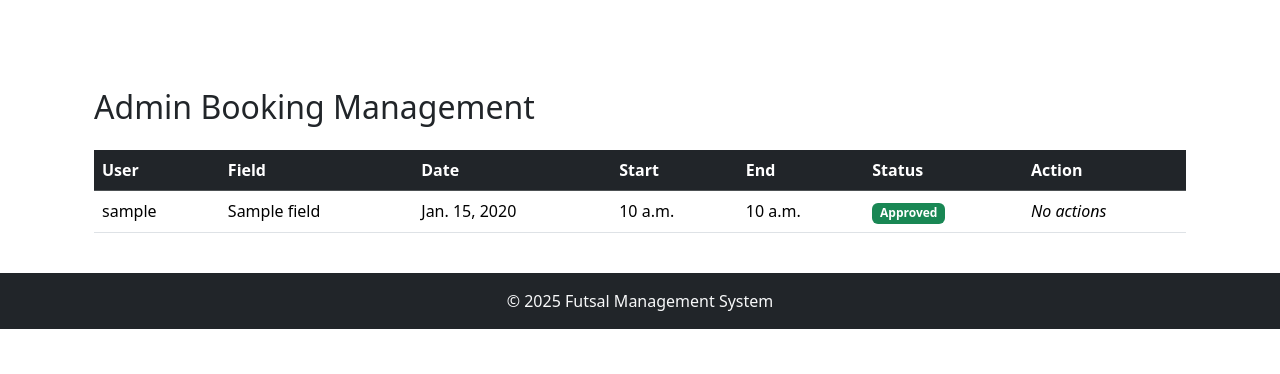
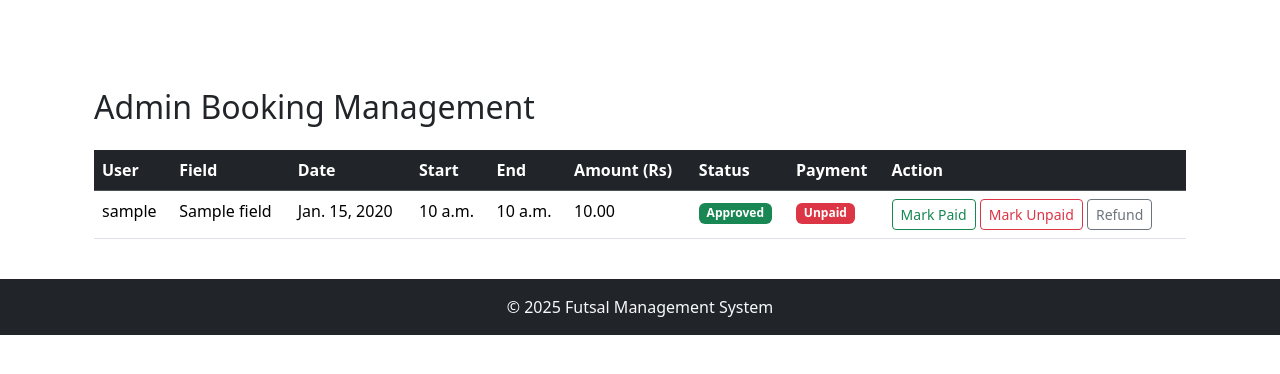
Before and after one commit to crestadev/futsal_management_system, a Django app: page /admin-dashboard/ in a window 1280 px wide. Shown: the part 56-430 px from the top of the page. Run offline with Django 5.2, Linux system fonts and the light colour scheme; a user stored in the database is signed in; tables that the repository leaves empty hold one stand-in row (values such as "Sample post"); some libraries are stand-ins or nearby versions.

Commit message:
Added template for admin

```diff
--- a/templates/admin_dashboard.html
+++ b/templates/admin_dashboard.html
@@ -12,7 +12,9 @@
         <th>Date</th>
         <th>Start</th>
         <th>End</th>
+        <th>Amount (Rs)</th>
         <th>Status</th>
+        <th>Payment</th>
         <th>Action</th>
       </tr>
     </thead>
@@ -24,6 +26,7 @@
         <td>{{ booking.date }}</td>
         <td>{{ booking.start_time }}</td>
         <td>{{ booking.end_time }}</td>
+        <td>{{ booking.amount }}</td>
         <td>
           {% if booking.status == 'approved' %}
             <span class="badge bg-success">Approved</span>
@@ -34,7 +37,17 @@
           {% endif %}
         </td>
         <td>
+          {% if booking.payment_status == 'paid' %}
+            <span class="badge bg-success">Paid</span>
+          {% elif booking.payment_status == 'refunded' %}
+            <span class="badge bg-secondary">Refunded</span>
+          {% else %}
+            <span class="badge bg-danger">Unpaid</span>
+          {% endif %}
+        </td>
+        <td>
           {% if booking.status == 'pending' %}
+            <!-- Approve / Reject -->
             <form method="POST" action="{% url 'update_booking_status' booking.id 'approved' %}" style="display:inline;">
               {% csrf_token %}
               <button class="btn btn-success btn-sm">Approve</button>
@@ -44,12 +57,24 @@
               <button class="btn btn-danger btn-sm">Reject</button>
             </form>
           {% else %}
-            <em>No actions</em>
+            <!-- Payment controls -->
+            <form method="POST" action="{% url 'update_payment_status' booking.id 'paid' %}" style="display:inline;">
+              {% csrf_token %}
+              <button class="btn btn-outline-success btn-sm">Mark Paid</button>
+            </form>
+            <form method="POST" action="{% url 'update_payment_status' booking.id 'unpaid' %}" style="display:inline;">
+              {% csrf_token %}
+              <button class="btn btn-outline-danger btn-sm">Mark Unpaid</button>
+            </form>
+            <form method="POST" action="{% url 'update_payment_status' booking.id 'refunded' %}" style="display:inline;">
+              {% csrf_token %}
+              <button class="btn btn-outline-secondary btn-sm">Refund</button>
+            </form>
           {% endif %}
         </td>
       </tr>
       {% empty %}
-      <tr><td colspan="7">No bookings available.</td></tr>
+      <tr><td colspan="9" class="text-center">No bookings available.</td></tr>
       {% endfor %}
     </tbody>
   </table>
```
